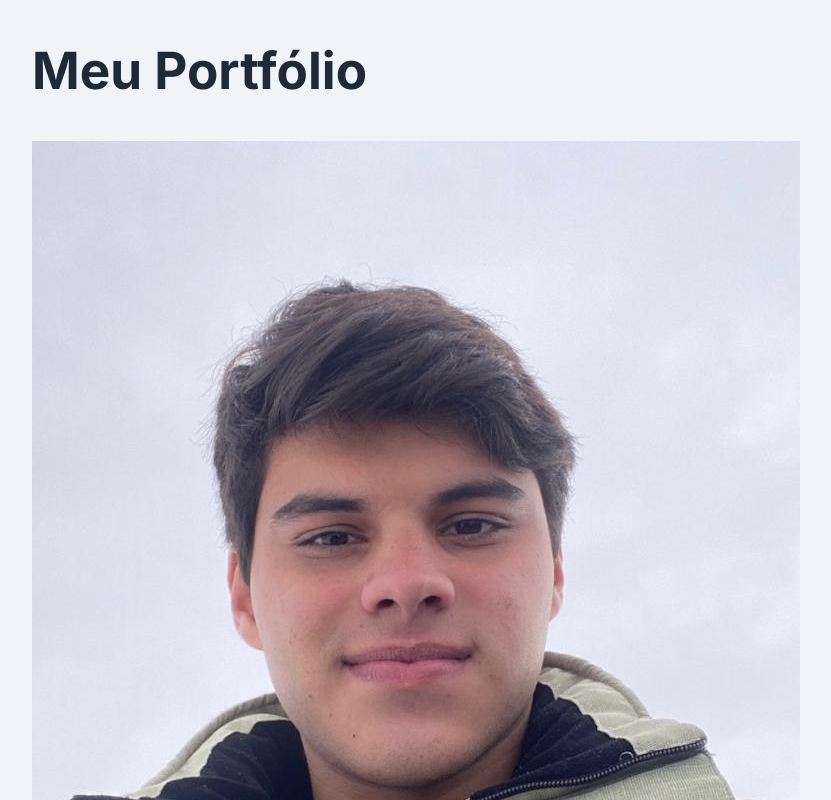
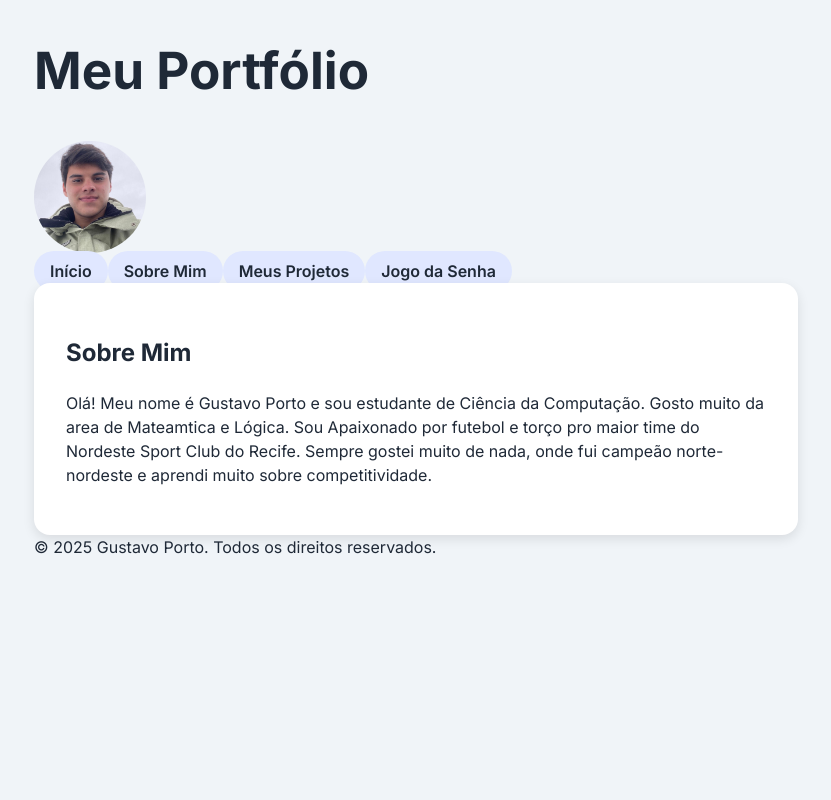
Before and after one commit to gustavocorreialima/Curriculo-portifolio, a React (Vite) app in the folder Meu Portifolio/: page /sobre in a window 1280 px wide. Shown: the top 800 px of the page, without its empty margins (224-1055 px from the left). Built offline with nearby package versions, Linux system fonts and the light colour scheme.

Commit message:
ultimos ajustes

```diff
--- a/Meu Portifolio/src/App.jsx
+++ b/Meu Portifolio/src/App.jsx
@@ -1,36 +1,51 @@
 import React from 'react';
-import { BrowserRouter as Router, Routes, Route, Link } from 'react-router-dom';
+import { BrowserRouter as Router, Routes, Route, Link, useLocation } from 'react-router-dom';
 import Inicio from './paginas/Meuportifolio';
 import SobreMim from './paginas/sobremim';
 import MeusProjetos from './paginas/meustrabalhos';
 import JogoDaSenha from './paginas/jogodasenha';
 import './App.css';
 
-export default function App() {
+function Navbar() {
+  const location = useLocation();
+  const showTitleAndImage = location.pathname === '/' || location.pathname === '/sobre';
+
   return (
-    <Router>
-      <div className="min-h-screen w-full bg-gradient-to-br from-blue-100 to-purple-100 font-sans">
-        {/* Barra de navegação */}
-        <nav className="bg-white shadow-md p-4 flex flex-col items-center sticky top-0 z-50">
-          <h1 className="text-2xl font-bold text-blue-600 mb-2">Meu Portfólio</h1>
-
-          {/* Imagem de perfil */}
+    <nav className="bg-white shadow-md p-4 flex flex-col items-center sticky top-0 z-50 px-8 space-y-2">
+      {showTitleAndImage && (
+        <>
+          <h1 className="text-xl font-bold text-blue-600">Meu Portfólio</h1>
           <img
             src="/MinhaFoto.jpg"
             alt="Foto do Gustavo"
-            className="w-12 h-12 rounded-full border-2 border-blue-400 object-cover shadow-sm mb-3"
+            className="rounded-full object-cover border-2 border-blue-400 shadow-sm"
+            style={{
+              width: '112px',
+              height: '112px',
+              objectFit: 'cover',
+              borderRadius: '9999px',
+            }}
           />
+        </>
+      )}
 
-          <div className="space-x-4 flex">
+      <div className="space-x-4 flex pt-2">
         <Link to="/" className="circle-link">Início</Link>
         <Link to="/sobre" className="circle-link">Sobre Mim</Link>
         <Link to="/projetos" className="circle-link">Meus Projetos</Link>
         <Link to="/jogo" className="circle-link">Jogo da Senha</Link>
       </div>
     </nav>
+  );
+}
 
-        <main className="p-6 max-w-4xl mx-auto">
-          <div className="content-card">
+function MainContent() {
+  const location = useLocation();
+  const isPushedDown = location.pathname === '/projetos' || location.pathname === '/jogo';
+
+  return (
+    <main className="w-full p-6 max-w-4xl mx-auto">
+      <div className={`content-card w-full ${isPushedDown ? 'pt-20' : ''}`}>
         <Routes>
           <Route path="/" element={<Inicio />} />
           <Route path="/sobre" element={<SobreMim />} />
@@ -39,7 +54,15 @@ export default function App() {
         </Routes>
       </div>
     </main>
+  );
+}
 
+export default function App() {
+  return (
+    <Router>
+      <div className="min-h-screen w-full bg-gradient-to-br from-blue-100 to-purple-100 font-sans">
+        <Navbar />
+        <MainContent />
         <footer className="text-center p-4 text-sm text-gray-500">
           © {new Date().getFullYear()} Gustavo Porto. Todos os direitos reservados.
         </footer>
--- a/Meu Portifolio/src/paginas/sobremim.jsx
+++ b/Meu Portifolio/src/paginas/sobremim.jsx
@@ -4,7 +4,7 @@ export default function SobreMim() {
   return (
     <div className="p-6">
       <h2 className="text-2xl font-semibold mb-4">Sobre Mim</h2>
-      <p className="text-lg">Olá! Meu nome é Gustavo Porto e sou estudante de Ciência da Computação. Gosto muito da area de Mateamtica e Lógica. Sou Apaixonado por futebol e torço pro maior time do Nordeste Sport Club do Recife.
+      <p className="text-lg">Olá! Meu nome é Gustavo Porto e sou estudante de Ciência da Computação. Gosto muito da area de Mateamtica e Lógica. Sou Apaixonado por futebol e torço pro maior time do Nordeste Sport Club do Recife. Sempre gostei muito de nada, onde fui campeão norte-nordeste e aprendi muito sobre competitividade.
       </p>
     </div>
   );
```
Lines whose indentation alone changed are shown as unchanged.
